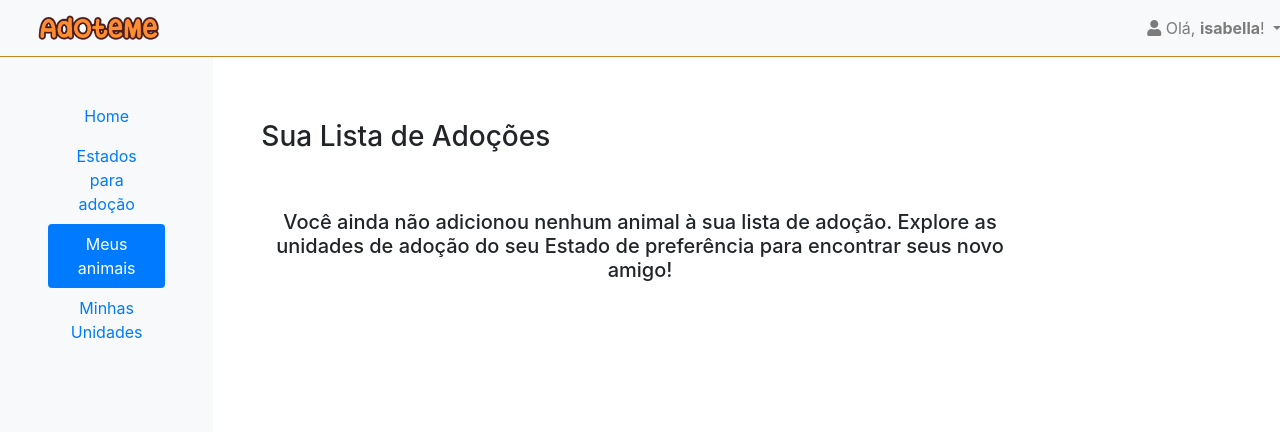
After one commit to isabellalcarmo/AdoteMe, a Django app: page /adoteme/lista_adocao/ in a window 1280 px wide. The commit adds this page. Shown: the top 432 px of the page. Run offline with Django 3.2, Linux system fonts and the light colour scheme; a user stored in the database is signed in; data comes from the database, SQL or seed files in the repository; both versions use the stored data as it was after the commit; some libraries are stand-ins or nearby versions.

Commit message:
lista de adoção
adicionar animal à lista, deletar animal da lista e visualizar lista

```diff
--- a/projeto/adoteme/templates/base_generic.html
+++ b/projeto/adoteme/templates/base_generic.html
@@ -69,16 +69,16 @@
                 <a class="nav-link {% if path == '/adoteme/'%}active{% endif %}" href="{% url 'home' %}">Home</a>
             {% endwith %}
             {% with request.get_full_path as path %}
-                <a class="nav-link {% if path == '/adoteme/estados/lista'%}active{% endif %}" href="{% url 'lista_estados' %}">Estados para adoção</a>
+                <a class="nav-link {% if path == '/adoteme/estados/lista_estados'%}active{% endif %}" href="{% url 'lista_estados' %}">Estados para adoção</a>
             {% endwith %}
             {% if user.is_authenticated %}
                 {% with request.get_full_path as path %}
-                <a class="nav-link {% if path == '/adoteme/lista_animais'%}active{% endif %}"
-                href="#">Minha lista de animais</a>
+                <a class="nav-link {% if path == '/adoteme/lista_adocao/'%}active{% endif %}"
+                href="{% url 'lista_adocao' %}">Meus animais</a>
                 {% endwith %}
                 {% if perms.adoteme.change_unidade %}
-                    {% with request.get_full_path as path %}
-                        <a class="nav-link {% if path == '/adoteme/minhas_unidades'%}active{% endif %}" href="{% url 'minhas_unidades' user.id %}">Minhas Unidades</a>
+                    {% with request.get_full_path|slice:":25" as path %}
+                        <a class="nav-link {% if path == '/adoteme/minhas_unidades/'%}active{% endif %}" href="{% url 'minhas_unidades' user.id %}">Minhas Unidades</a>
                     {% endwith %}
                 {% endif %}
             {% endif %}
--- /dev/null
+++ b/projeto/adoteme/templates/lista_adocao/visualizar_lista_adocao.html
@@ -0,0 +1,108 @@
+{% extends "base_generic.html" %}
+{% block title %}Info{% endblock %}
+{% block content %}
+
+<div class="content-section">
+    <div class="outer">
+        <div class="middle">
+            <div class="inner">
+                <br/>
+                <br/>
+                <div class="row">
+                    <div class="col-md-12">
+                        <h3> Sua Lista de Adoções </h3>
+                    </div>
+                </div>
+
+                {% if animais_lista %}
+                <table class="table table-striped table-bordered" id="tabela_feiras">
+                    <thead>
+                        <tr>
+                            <th width="10%"> Nome </th>
+                            <th width="10%"> Tipo do Animal </th>
+                            <th width="20%"> Raça </th>
+                            <th width="20%"> Sobre o Animal </th>
+                            <th width="20%"> Unidade </th>
+                            <th width="10%"> Ações </th>
+                        </tr>
+                    </thead>
+                <tbody>
+                    {% for animal in animais_lista %}
+                    <tr>
+                        <td>
+                            {{ animal.animal.nome_animal }}
+                        </td>
+                        <td>
+                            {{ animal.animal.tipo_animal }}
+                        </td>
+                        <td>
+                            {% if animal.animal.raca_animal %}
+                                {{ animal.animal.raca_animal }}
+                            {% else %}
+                                Indefinido
+                            {% endif %}
+                        </td>
+                        <td>
+                            {% if animal.animal.raca_animal %}
+                                {{ animal.animal.descricao_animal }}
+                            {% else %}
+                                Sem informações
+                            {% endif %}
+                        </td>
+                        <td>
+                            <a href="{% url 'visualizar_unidade' animal.animal.unidade.unidade_id %}" >
+                                {{ animal.animal.unidade.nome_unidade }}
+                            </a>
+                        </td>
+                        <td>
+                        <div class="row justify-content-between">
+                            <div class="col-6 text-center">
+                            <a href="#" data-href="{% url 'deletar_animal_lista' animal.animal_id %}" data-toggle="modal" data-target="#modal_deletar_animal" data-tt="tooltip" title="Remover animal da lista de adoção.">
+                                <i class="fa fa-trash fa-2x"></i>
+                            </a>
+                            </div>
+                        </div>
+                        </td>
+                    </tr>
+                    {% endfor %}
+                    </tbody>
+                </table>
+                {% else %}
+                <div style="text-align: center">
+                    <div style="text-align: center">
+                        <br>
+                        <br>
+                        <h5> Você ainda não adicionou nenhum animal à sua lista de adoção. Explore as unidades de adoção do seu Estado de preferência para encontrar seus novo amigo! </h5>
+                    </div>
+                </div>
+                {% endif %}
+            </div>
+
+                <div id="modal_deletar_animal" class="modal fade" tabindex="-1" role="dialog">
+                    <div class="modal-dialog" role="document">
+                    <div class="modal-content">
+                        <div class="modal-header">
+                        <button type="button" class="close" data-dismiss="modal" aria-label="Close"><span aria-hidden="true">&times;</span></button>
+                        <h4 class="modal-title">Tem certeza que deseja remover o animal da sua lista de adoção?</h4>
+                        </div>
+                        <div class="modal-footer">
+                        <button type="button" class="btn btn-primary btn-lg" data-dismiss="modal">Cancelar</button>
+                        <a type="button" class="btn btn-danger btn-lg btn-ok">Sim</a>
+                        </div>
+                    </div><!-- /.modal-content -->
+                    </div><!-- /.modal-dialog -->
+                </div><!-- /.modal -->
+            </div>
+    </div>
+
+<script>
+
+$('#modal_deletar_animal').on('show.bs.modal', function(e) {
+    $(this).find('.btn-ok').attr('href', $(e.relatedTarget).data('href'));
+});
+
+$('[data-tt="tooltip"]').tooltip();
+
+</script>
+
+{% endblock %}
--- a/projeto/adoteme/templates/unidades/visualizar_unidade.html
+++ b/projeto/adoteme/templates/unidades/visualizar_unidade.html
@@ -91,7 +91,7 @@
                     <div class="row justify-content-between">
                         <div class="col-6 text-center">
                             {% if request.user.is_authenticated %}
-                            <a href="#" data-tt="tooltip" title="Adotar animal">
+                                <a href="{% url 'adicionar_animal_lista' animal.animal_id %}" data-tt="tooltip" title="Adotar animal">
                                     <i class="fa fa-plus fa-2x"></i></button>
                                 </a>
                             {% endif %}
--- a/projeto/adoteme/urls.py
+++ b/projeto/adoteme/urls.py
@@ -3,7 +3,8 @@ from adoteme.views.views_homepage import index
 from adoteme.views.views_auth import register_user, user_registration_done
 from adoteme.views.views_estados import lista_estados, criar_estado, deletar_estado
 from adoteme.views.views_unidades import lista_unidades, criar_unidade, deletar_unidade, editar_unidade, visualizar_unidade, minhas_unidades
-from adoteme.views.views_animal import lista_animais, criar_animal, deletar_animal, editar_animal
+from adoteme.views.views_animal import criar_animal, deletar_animal, editar_animal
+from adoteme.views.views_lista_adocao import visualizar_lista_adocao, adicionar_animal_lista, deletar_animal_lista
 
 
 urlpatterns = [
@@ -30,4 +31,9 @@ urlpatterns = [
     path('unidades/animais/criar_animais/<int:unidade_id>', criar_animal, name='criar_animal'),
     path('unidades/animais/deletar_animal/<int:animal_id>', deletar_animal, name='deletar_animal'),
     path('unidades/animais/editar_animal/<int:animal_id>', editar_animal, name='editar_animal'),
+
+    # URLs da Lista de Adoção
+    path('lista_adocao/', visualizar_lista_adocao, name='lista_adocao'),
+    path('lista_adocao/adicionar_animal_lista/<int:animal_id>', adicionar_animal_lista, name='adicionar_animal_lista'),
+    path('lista_adocao/deletar_animal_lista/<int:animal_id>', deletar_animal_lista, name='deletar_animal_lista'),
 ]
--- /dev/null
+++ b/projeto/adoteme/views/views_lista_adocao.py
@@ -0,0 +1,48 @@
+from django.http.response import Http404, HttpResponseNotFound
+from django.shortcuts import render, get_object_or_404, reverse, redirect
+from django.contrib.auth.decorators import login_required
+from django.core.exceptions import PermissionDenied
+from django.utils.translation import gettext_lazy as _
+from django.contrib import messages
+
+from ..models import ListaAdocao, Animal
+
+
+@login_required
+def adicionar_animal_lista(request, animal_id):
+    animal = get_object_or_404(Animal, animal_id=animal_id)
+
+    if ListaAdocao.objects.filter(adotante=request.user, animal=animal).exists():
+        messages.add_message(request, messages.INFO, _('Animal já está na sua lista de adoção!\n'))
+        return redirect(reverse('lista_adocao'))
+
+    animal_lista = ListaAdocao(
+        adotante = request.user,
+        animal = animal,
+    )
+    animal_lista.save()
+
+    messages.add_message(request, messages.INFO, _('Animal adicionado à sua lista de adoção!\n'))
+    return redirect(reverse('lista_adocao'))
+
+
+@login_required
+def deletar_animal_lista(request, animal_id):
+    animal_lista = ListaAdocao.objects.filter(adotante=request.user, animal__animal_id=animal_id).first()
+    if not animal_lista:
+        return HttpResponseNotFound()
+
+    animal_lista.delete()
+    messages.add_message(request, messages.INFO, _('Animal deletado da lista de adoção com sucesso!\n'))
+
+    return redirect(reverse('lista_adocao'))
+
+
+@login_required
+def visualizar_lista_adocao(request):
+    animais_lista = ListaAdocao.objects.filter(adotante=request.user)
+
+    context = {
+        'animais_lista': animais_lista
+    }
+    return render(request, 'lista_adocao/visualizar_lista_adocao.html', context=context)
```
Also changed, not shown: projeto/adoteme/static/css/style.css (+0 -11 lines), projeto/adoteme/templates/animais/lista_animais.html (deleted, +0 -59 lines), projeto/db.sqlite3. Lines whose indentation alone changed are shown as unchanged.
